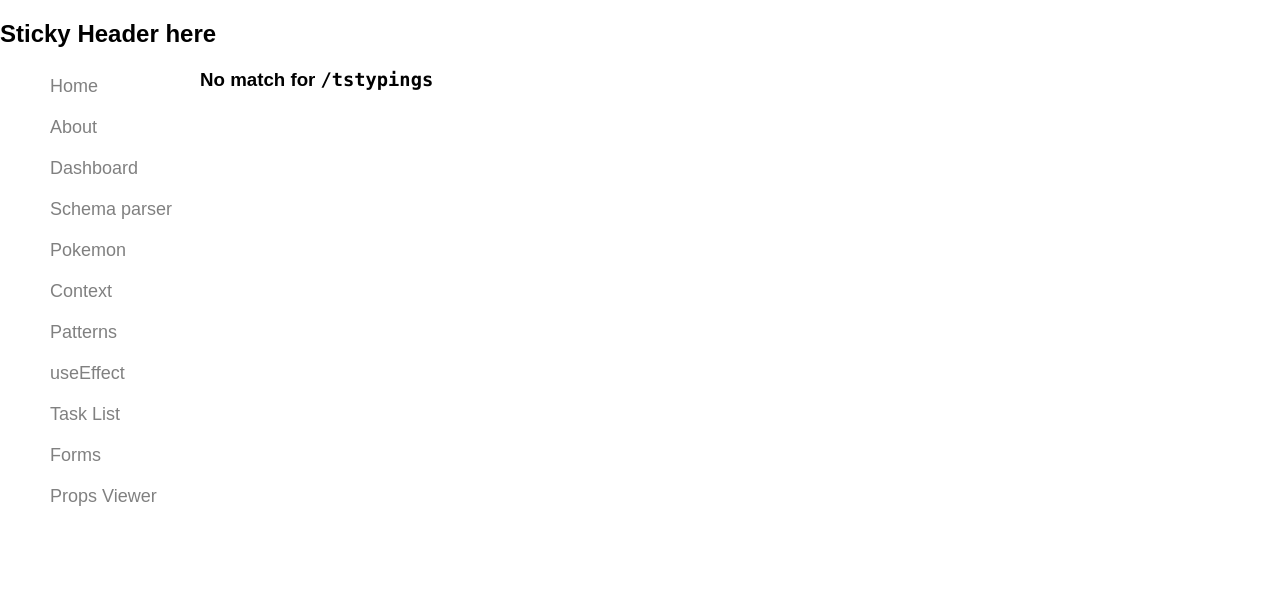
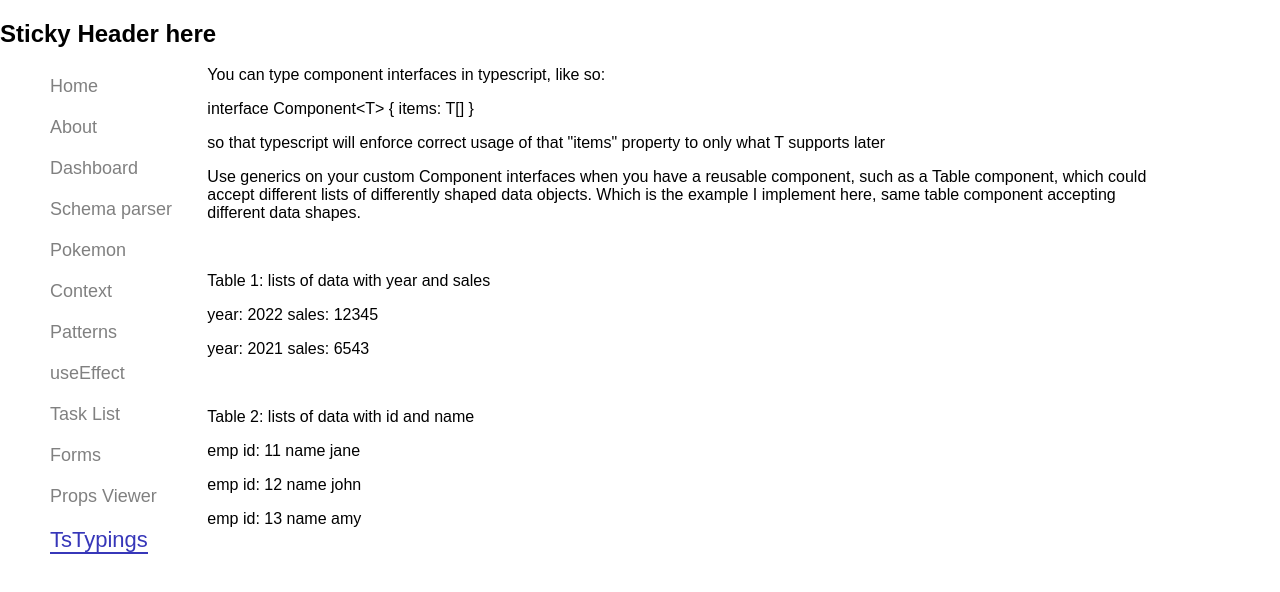
Before and after one commit to denisos/mixopedia, a React (Create React App) app: page /tstypings in a window 1280 px wide. Shown: the top 592 px of the page. Built offline with nearby package versions, Linux system fonts and the light colour scheme.

Commit message:
added ts typings page with generic component interface

```diff
--- a/src/App.tsx
+++ b/src/App.tsx
@@ -20,6 +20,7 @@ import TaskList from './components/tasklist/TaskList';
 import About from './components/about/About';
 import Forms from './components/forms/Forms';
 import PropsViewerPage from './components/propsViewer/PropsViewerPage';
+import TsTypings from './components/tstypings/TsTypings';
 
 const PokemonPowerRankings = React.lazy(() =>
   import(/* webpackChunkName: "PokemonPowerRankings" */ './components/pokemon/PokemonPowerRankings'));
@@ -81,6 +82,10 @@ function App() {
                   <PropsViewerPage />
                 </Route>
 
+                <Route path="/tstypings">
+                  <TsTypings />
+                </Route>
+
                 <Route path="*">
                   <NoMatch />
                 </Route>
--- /dev/null
+++ b/src/components/tstypings/TsTypings.tsx
@@ -0,0 +1,49 @@
+
+interface TableProps<Type> {
+  items: Type[];
+  renderItem: (item: Type) => any;
+}
+
+export function Table<Type>({items, renderItem}: TableProps<Type>): any {
+  console.log("Table items ", items.forEach(console.log));
+  const contents = items.map((item: Type) => renderItem(item));
+  return contents;
+};
+
+export default function TsTypings() {
+
+  return (
+    <div>
+      <p>You can type component interfaces in typescript, like so: </p>
+      <p> { "interface Component<T> { items: T[] }" } </p>
+      <p>so that typescript will enforce correct usage of that "items"
+        property to only what T supports later
+      </p>
+      <p>Use generics on your custom Component interfaces when you have a reusable component,
+        such as a Table component, which could accept different lists of differently shaped
+        data objects. Which is the example I implement here, same table component accepting
+        different data shapes.
+      </p>
+
+      <br/>
+      <p>Table 1: lists of data with year and sales</p>
+      <Table
+        items={[{ id: "1", sales: 12345, year: 2022},
+                { id: "2", sales: 6543, year: 2021}]}
+        renderItem={(item) => {
+          return <p key={item.id}>year: {item.year} sales: {item.sales}</p>;
+        }}
+      ></Table>
+
+      <br/>
+      <p>Table 2: lists of data with id and name</p>
+      <Table
+        items={[{ id: "11", name:"jane"}, { id: "12", name:"john"}, { id: "13", name:"amy"}]}
+        renderItem={(item) => {
+          return <p key={item.id}>emp id: {item.id} name {item.name}</p>;
+        }}
+      ></Table>
+    </div>
+
+  );
+}
--- a/src/layout/MainNav.tsx
+++ b/src/layout/MainNav.tsx
@@ -60,6 +60,11 @@ function MainNav() {
           <FormattedMessage id="nav.propsviewer" />
         </NavLink>
       </li>
+      <li>
+        <NavLink exact to="/tstypings">
+          <FormattedMessage id="nav.tstypings" />
+        </NavLink>
+      </li>
     </ul>
   )
 }
--- a/src/translations/de-de.json
+++ b/src/translations/de-de.json
@@ -10,5 +10,6 @@
   "nav.tasklist": "Aufgabenliste",
   "nav.formcontrols": "Formen",
   "nav.propsviewer": "Requisiten-Viewer",
-  "nav.debouncing": "Entprellung"
+  "nav.debouncing": "Entprellung",
+  "nav.tstypings": "TsTypings"
 }
--- a/src/translations/en-us.json
+++ b/src/translations/en-us.json
@@ -10,5 +10,6 @@
   "nav.tasklist": "Task List",
   "nav.formcontrols": "Forms",
   "nav.propsviewer": "Props Viewer",
-  "nav.debouncing": "Debouncing"
+  "nav.debouncing": "Debouncing",
+  "nav.tstypings": "TsTypings"
 }
--- a/src/translations/es-mx.json
+++ b/src/translations/es-mx.json
@@ -10,5 +10,6 @@
   "nav.tasklist": "Lista de tareas",
   "nav.formcontrols": "Forms",
   "nav.propsviewer": "Visor de Props",
-  "nav.debouncing": "Antirrebote"
+  "nav.debouncing": "Antirrebote",
+  "nav.tstypings": "TsTypings"
 }
```
